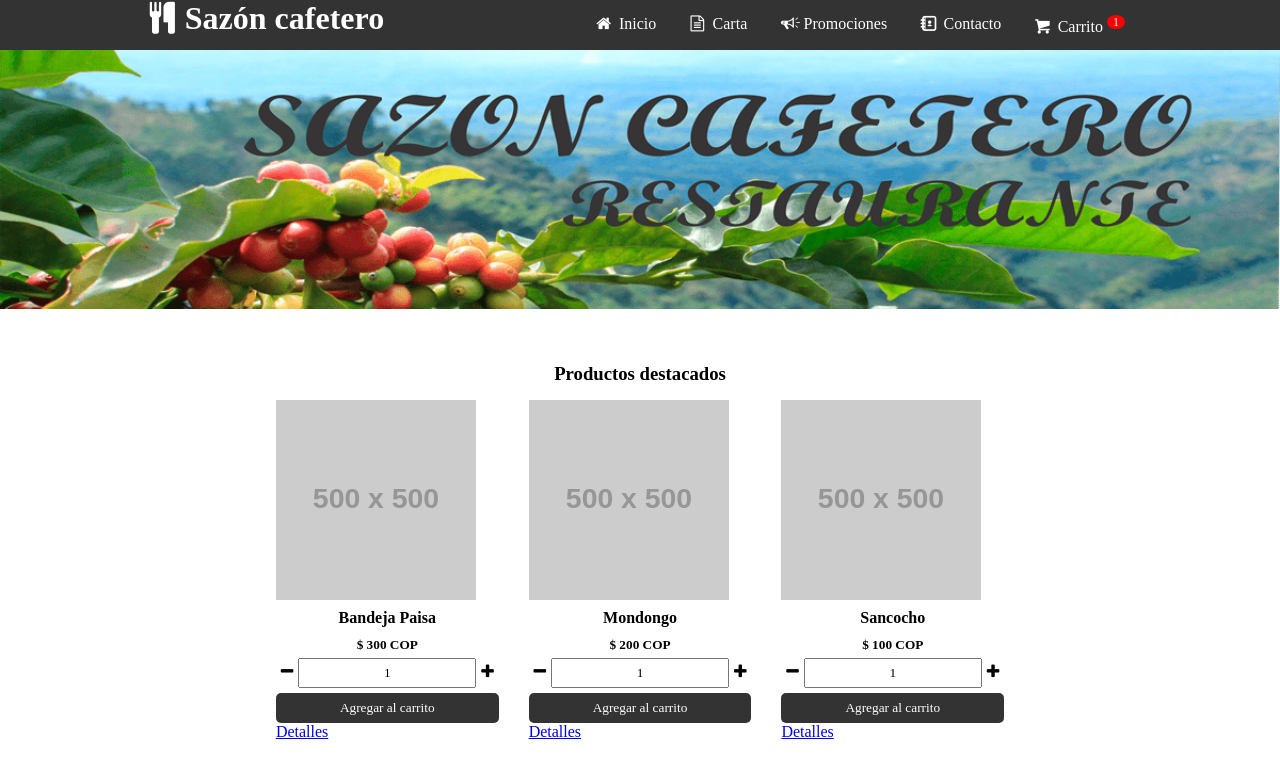
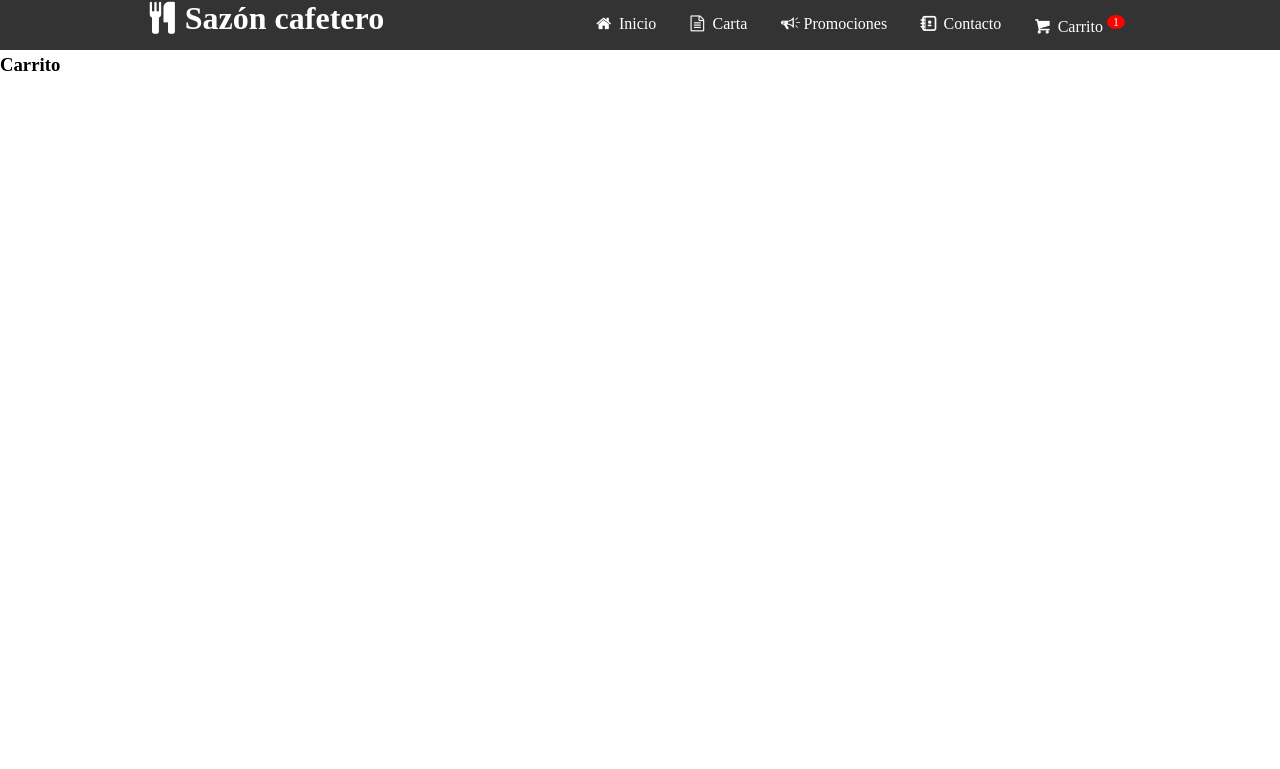
Before and after one commit to cablandon89/Sazoncafetero, a React (Create React App) app: page /cart in a window 1280 px wide. Shown: the top 769 px of the page. Built offline with nearby package versions, Linux system fonts and the light colour scheme; a web font is replaced by a local one.

Commit message:
Agregando redirección al carrito con onclic

```diff
--- a/src/App.jsx
+++ b/src/App.jsx
@@ -12,6 +12,7 @@ import Header from "./components/header.jsx";
 import Banner from "./components/banner/Banner.jsx";
 import ProductBar from "./components/product/ProductBar.jsx";
 import ProductDetail from "./components/product/ProductDetail.jsx";
+import Cart from "./components/cart/Cart.jsx";
 
 
 function App() {
@@ -73,6 +74,9 @@ function App() {
         <Route path="/detalle/:id?">
           <ProductDetail products={productos}/>
         </Route>
+        <Route path="/cart">
+          <Cart/>
+        </Route>
         <Route path="*">
           <Banner/>
           <ProductBar productos={productos}/>
--- /dev/null
+++ b/src/components/cart/Cart.jsx
@@ -0,0 +1,9 @@
+const Cart = () => {
+
+  return (
+    <section id="cart">
+      <br/><br/><br/><h3>Carrito</h3>
+    </section>
+  )
+}
+export default Cart;
--- a/src/components/product/ProductDetail.jsx
+++ b/src/components/product/ProductDetail.jsx
@@ -1,10 +1,11 @@
 import {useState} from 'react';
-import {useParams} from 'react-router-dom';
+import {useParams, useHistory} from 'react-router-dom';
 
 import "../../styles/ProductDetail.css";
 
 const ProductDetail = ({products}) => {
   const {id} = useParams();
+  const history = useHistory();
   var product = [];
   if(id == undefined){
     product = products[0]
@@ -13,6 +14,7 @@ const ProductDetail = ({products}) => {
   }
 
   const [valueAdd, setValueAdd] = useState(1);
+  const [buttonBuy, setButtonBuy] = useState(false);
 
   const restar = () => {
     if(valueAdd > 1){
@@ -25,6 +27,15 @@ const ProductDetail = ({products}) => {
       setValueAdd(valueAdd +1)
     }
   }
+
+  const addToCart = () => {
+    setButtonBuy(true);
+  }
+
+  const goCart = () => {
+    history.push("/cart");
+  }
+
   return (
     <section id="ProductDetail">
       <h3>Detalle del producto</h3>
@@ -40,7 +51,8 @@ const ProductDetail = ({products}) => {
            <p><div className="agregar">
             <i className="icon-minus" onClick={restar}/><input type="text" value={valueAdd} readOnly/><i className="icon-plus" onClick={sumar}/>
            </div></p>
-           <p><button className="addToCart">Agregar al carrito</button></p>
+           <p><button className="addToCart" onClick={addToCart}>Agregar al carrito</button></p>
+           <p><button className={`addToCart ${buttonBuy ? 'show' : 'hide'}`} onClick={goCart}>Terminar la compra</button></p>
          </div>
       </div>
       <h3>Platos recomendados</h3>
--- a/src/styles/ProductDetail.css
+++ b/src/styles/ProductDetail.css
@@ -8,3 +8,6 @@
 
 .addToCart{margin-top: 5px; padding: 7px; border: none; border-radius: 5px; cursor: pointer; color: white; background-color: #333; transition: .3s }
 .addToCart:hover{ color: black; background-color: #ccc }
+
+.hide{display: none}
+.show{display: block}
```
Also changed, not shown: 1 other file (tests, documents, lock files or other folders).
